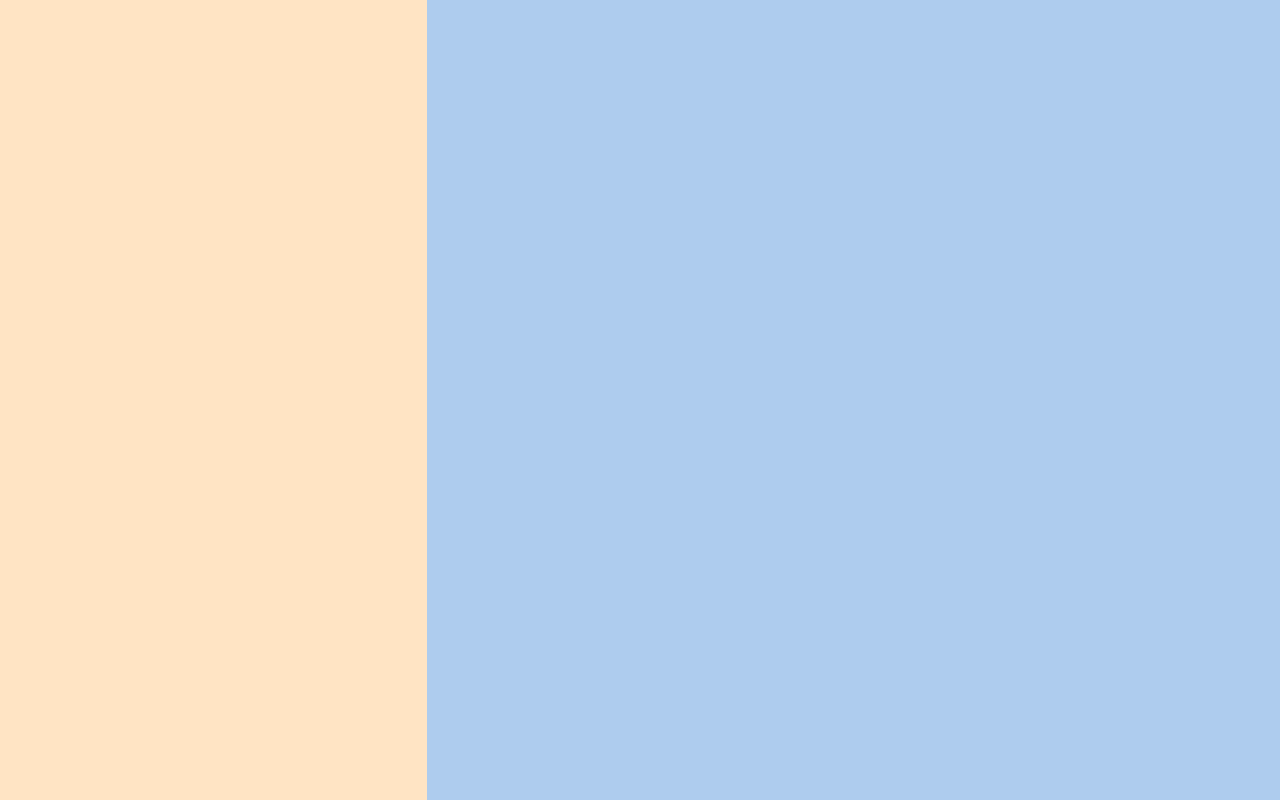
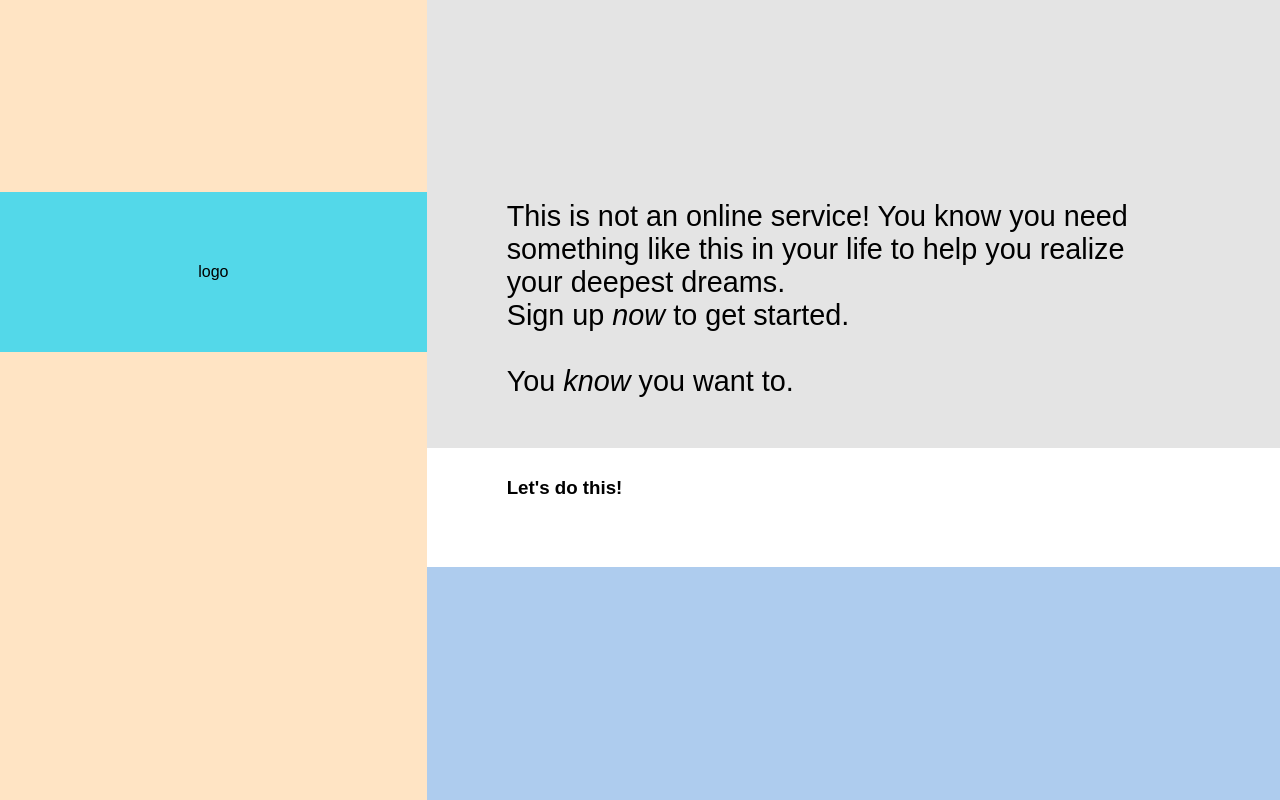
Before and after one commit to adlinling/odin_signup_form, a plain HTML site: page index.htm in a window 1280 px wide. Drawn offline with Linux system fonts and the light colour scheme.

Commit message:
Laying out elements

```diff
--- a/index.htm
+++ b/index.htm
@@ -8,10 +8,32 @@
     <link rel="stylesheet" href="style.css">
 </head>
 <body>
-    <div id="leftdiv"></div>
 
-    <div id="rightdiv">
 
-    </div>
+
+        <div id="leftdiv">
+            <div id="logo">logo</div>
+        </div>
+
+        <div id="rightdiv">
+
+            <div id="text">
+
+                This is not an online service! You know you need something like this in your life to help you realize your deepest dreams.<br>
+                Sign up <em>now</em> to get started.<br><br>
+
+                You <em>know</em> you want to.
+            </div>
+
+            <form action="" method="get">
+                <h3>Let's do this!</h3>
+
+
+            </form>
+
+        </div>
+
+
+
 </body>
 </html>
--- a/style.css
+++ b/style.css
@@ -1,15 +1,28 @@
 body{
     display:flex;
+    justify-content: center;
+    align-items: center;
     margin:0;
     font-family: Arial, Helvetica, sans-serif;
 }
+
 
 #leftdiv{
     display:flex;
     flex: 1;
     background-color: bisque;
     height:100vh;
+}
 
+#logo{
+    display:flex;
+    justify-content: center;
+    align-items: center;
+    position:relative;
+    top:24%;
+    height:20%;
+    width:100%;
+    background-color: rgb(83, 216, 233);
 }
 
 
@@ -17,6 +30,19 @@ body{
     display:flex;
     flex: 2;
     flex-direction: column;
+    height:100vh;
     background-color: rgb(174, 204, 238);
 
 }
+
+#text{
+    font-size:1.8rem;
+    padding:200px 150px 50px 80px;
+    background-color: rgb(228, 228, 228);
+
+}
+
+form{
+    background-color: white;
+    padding:10px 150px 50px 80px;
+}
```
